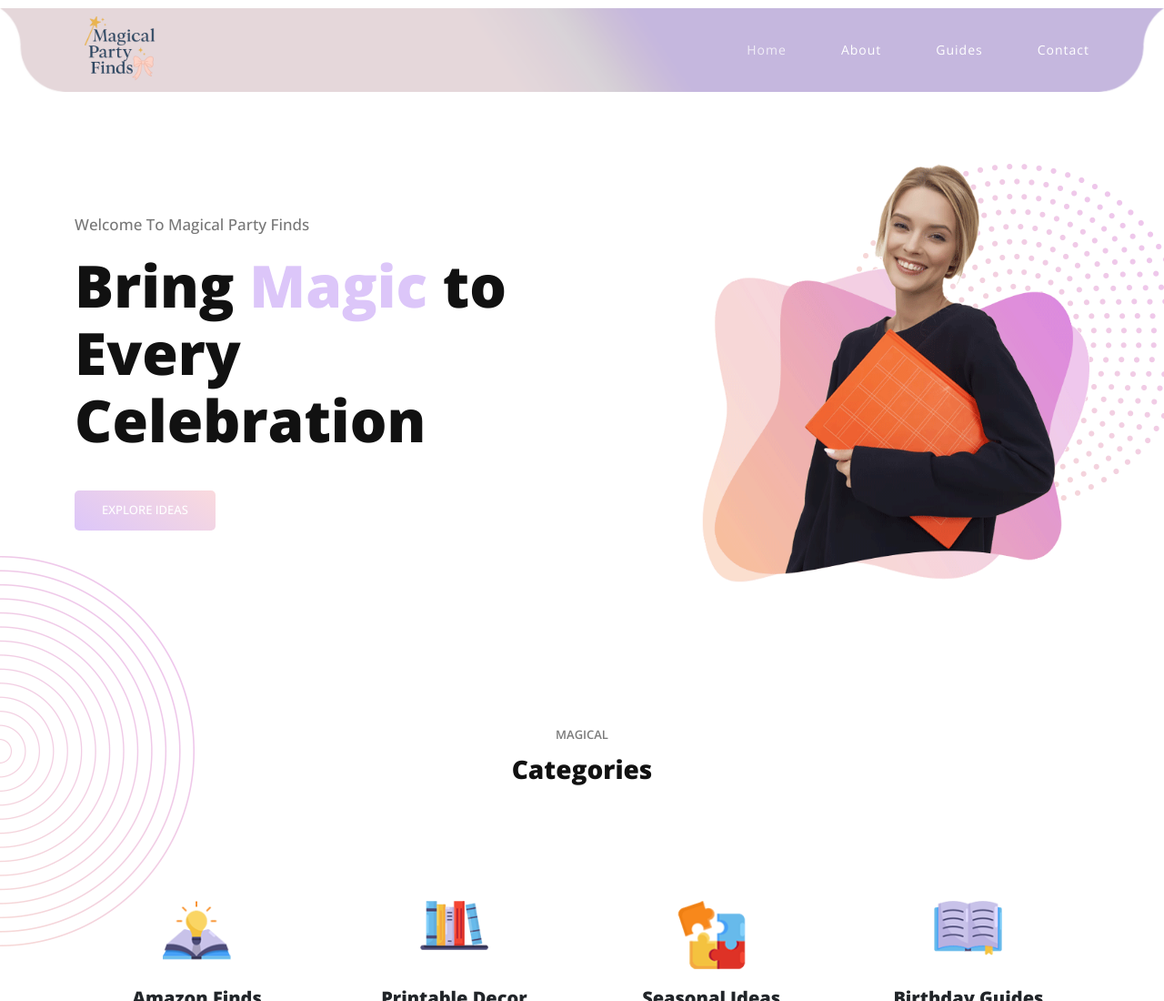
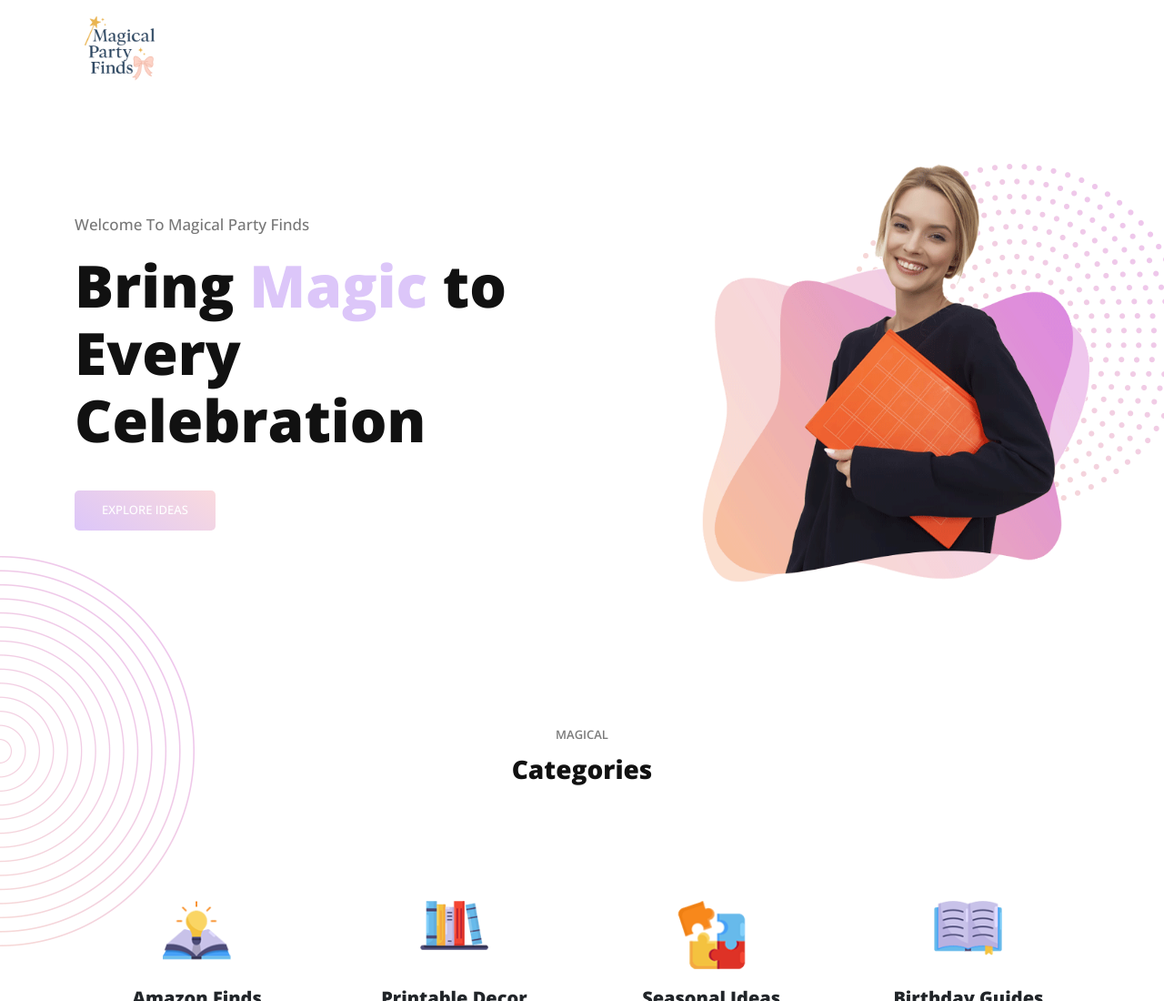
Before and after one commit to magicalpartyfinds/magicalpartyfinds.github.io, a plain HTML site: page index.html in a window 1280 px wide. Shown: the top 1100 px of the page at 91% size. Drawn offline with nearby package versions, Linux system fonts and the light colour scheme.

Commit message:
Update templatemo-eduwell-style.css

```diff
--- a/assets/css/templatemo-eduwell-style.css
+++ b/assets/css/templatemo-eduwell-style.css
@@ -250,10 +250,6 @@ header
 }
 
 .header-area {
-  background-image: url(../images/header-bg.png);
-  background-size: contain;
-  background-repeat: no-repeat;
-  background-position: center;
   position: absolute;
   height: 110px;
   top: 0;
```
